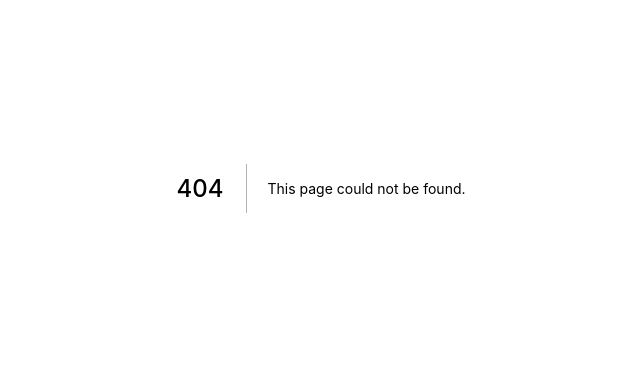
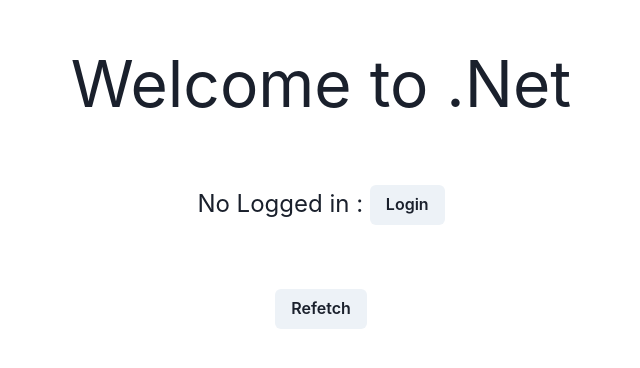
Before and after one commit to riyaadh-abrahams/keepdishing-net, a Next.js app in the folder Keepdishing/react-app/: page /test in a window 1280 px wide. Before the commit this address had no page. Shown: the part 212-580 px from the top of the page, without its empty margins (319-959 px from the left). Built offline with nearby package versions, Linux system fonts and the light colour scheme; no server answers.

Commit message:
Add Chakra-Ui

```diff
--- a/Keepdishing/react-app/package.json
+++ b/Keepdishing/react-app/package.json
@@ -10,7 +10,11 @@
     "api": "npx @rtk-query/codegen-openapi openapi-config.ts"
   },
   "dependencies": {
+    "@chakra-ui/react": "^2.2.1",
+    "@emotion/react": "11",
+    "@emotion/styled": "11",
     "@reduxjs/toolkit": "^1.8.2",
+    "framer-motion": "6",
     "next": "12.1.6",
     "react": "18.1.0",
     "react-dom": "18.1.0",
--- a/Keepdishing/react-app/pages/_app.tsx
+++ b/Keepdishing/react-app/pages/_app.tsx
@@ -3,11 +3,15 @@
 
 import { Provider } from "react-redux";
 import { store } from "../store/store";
+import { ChakraProvider } from "@chakra-ui/react";
+import theme from "../styles/theme";
 
 function MyApp({ Component, pageProps }: AppProps) {
   return (
     <Provider store={store}>
-      <Component {...pageProps} />
+      <ChakraProvider theme={theme}>
+        <Component {...pageProps} />
+      </ChakraProvider>
     </Provider>
   );
 }
--- /dev/null
+++ b/Keepdishing/react-app/pages/test.tsx
@@ -0,0 +1,58 @@
+import { Button } from "@chakra-ui/react";
+import type { NextPage } from "next";
+import Head from "next/head";
+import Image from "next/image";
+import api from "../store/api/api";
+import styles from "../styles/Home.module.css";
+
+const Home: NextPage = () => {
+  const { data: user } = api.useGetApiAuthGetCurrentUserQuery();
+  const { data, isFetching, refetch } = api.useGetWeatherForecastQuery();
+  const [logout] = api.usePostApiAuthLogoutMutation();
+  const [login] = api.usePostApiAuthLogInMutation();
+
+  return (
+    <div className={styles.container}>
+      <Head>
+        <title>Create Next App</title>
+        <meta name="description" content="Generated by create next app" />
+        <link rel="icon" href="/favicon.ico" />
+      </Head>
+
+      <main className={styles.main}>
+        <h1 className={styles.title}>Welcome to .Net</h1>
+
+        {user ? (
+          <div>
+            <p>Logged in: {user.email} </p>
+
+            <Button onClick={() => logout()}>Logout</Button>
+          </div>
+        ) : (
+          <p className={styles.description}>
+            No Logged in :{" "}
+            <Button
+              onClick={() =>
+                login({
+                  loginInput: {
+                    username: "riyaadh.abr@gmail.com",
+                    password: "Cat.00000",
+                    rememberMe: true,
+                  },
+                })
+              }
+            >
+              Login
+            </Button>
+          </p>
+        )}
+        <Button disabled={!user} onClick={refetch}>
+          Refetch
+        </Button>
+        <p style={{ textAlign: "center" }}>{JSON.stringify(data)}</p>
+      </main>
+    </div>
+  );
+};
+
+export default Home;
--- /dev/null
+++ b/Keepdishing/react-app/styles/theme.ts
@@ -0,0 +1,13 @@
+import { extendTheme } from "@chakra-ui/react";
+
+const colors = {
+  brand: {
+    900: "#1a365d",
+    800: "#153e75",
+    700: "#2a69ac",
+  },
+};
+
+const theme = extendTheme({ colors });
+
+export default theme;
```
Also changed, not shown: Keepdishing/react-app/pages/index.tsx (+7 -51 lines), 1 other file (tests, documents, lock files or other folders).
